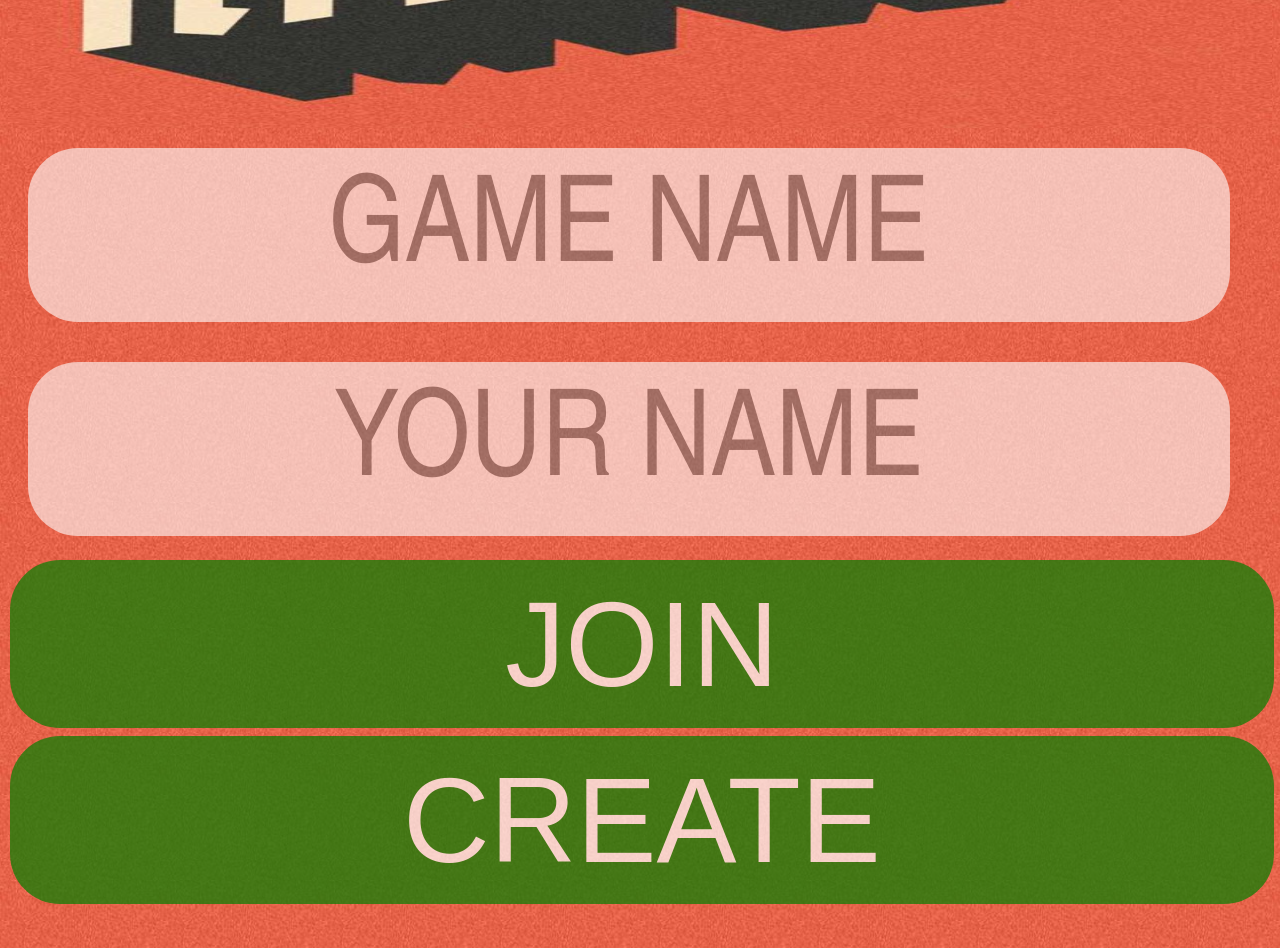
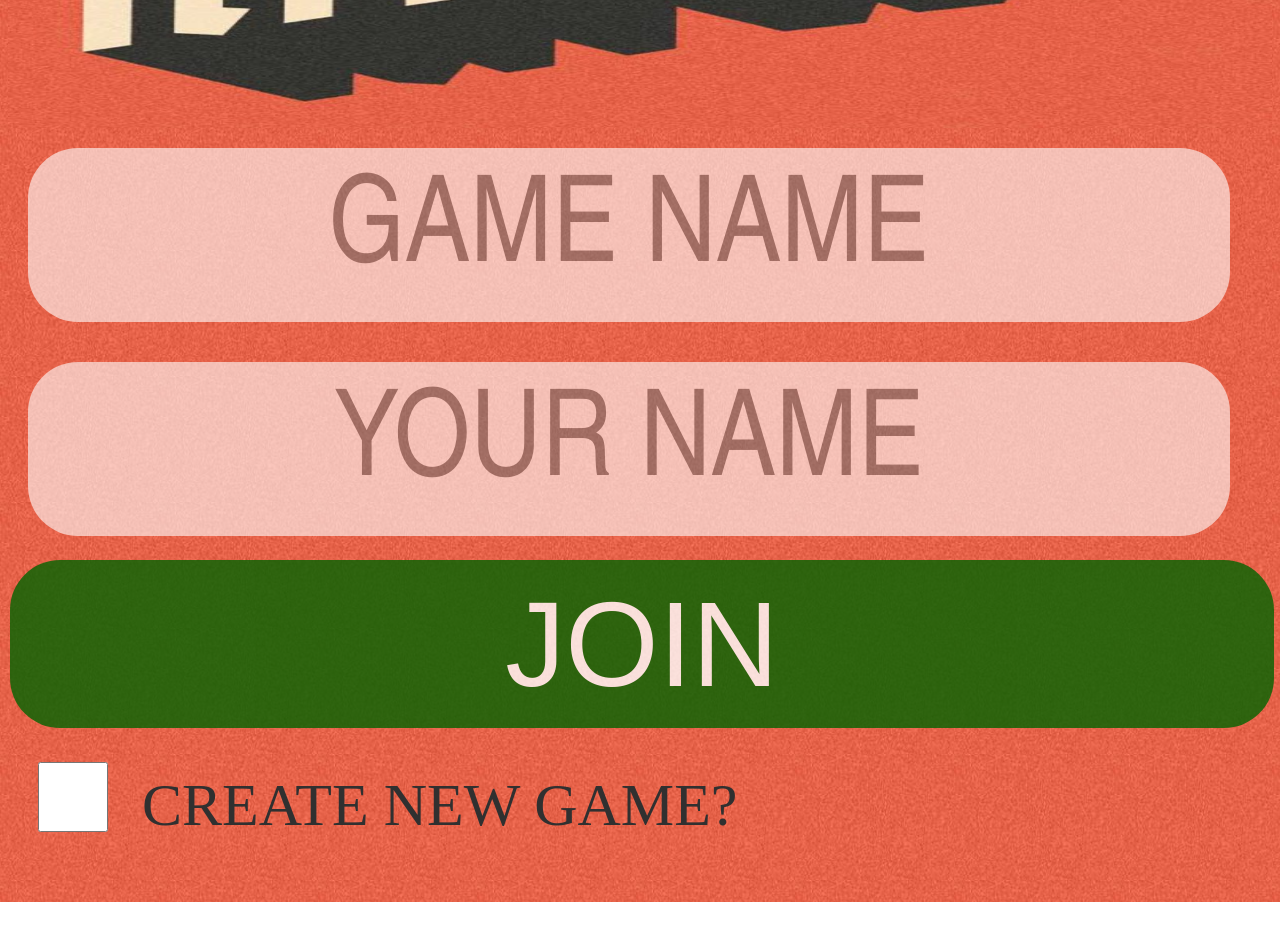
Before and after one commit to kayejor/sh-helper, a plain HTML site: page public/index.html in a window 1280 px wide. Shown: the part 380-1328 px from the top of the page. After the commit the page ends 1282 px from the top, so only its background shows below. Drawn offline with Linux system fonts and the light colour scheme.

Commit message:
made create mode a checkbox instead of a different button

```diff
--- a/public/app.js
+++ b/public/app.js
@@ -1,5 +1,18 @@
 var ws;
 var ingame = false;
+
+function toggleCreateMode() {
+    var createMode = document.getElementById("createSwitch").checked;
+    console.log(createMode);
+    var joinBtn = document.getElementById("joinBtn");
+    if(createMode == 1) {
+        joinBtn.value = "CREATE";
+        joinBtn.onclick = createGame;
+    } else {
+        joinBtn.value = "JOIN";
+        joinBtn.onclick = joinGame;
+    }
+}
 
 function createGame() {
     var gameName = document.getElementById("gameName").value;
@@ -43,10 +56,7 @@ function joinGame()
             alert(evt.data);
         } else if (evt.data == "Joined"){
             ingame = true;
-            document.getElementById("gameName").remove();
-            document.getElementById("name").remove();
-            document.getElementById("createBtn").remove();
-            document.getElementById("joinBtn").remove();
+            document.getElementById("beginForm").remove();
         } else if (evt.data == "First") {
             var button = document.createElement("button");
             button.innerHTML = "START";
--- a/public/index.html
+++ b/public/index.html
@@ -6,10 +6,16 @@
 </head>
 <body>
     <div id="headerLogo"></div>
-    <input type="text" id="gameName" class="nameEntry" placeholder="GAME NAME" maxlength="10" />
-    <input type="text" id="name" class="nameEntry" placeholder="YOUR NAME" maxlength="10" />
-    <button id="joinBtn" class="button" onclick="javascript:joinGame()">JOIN</button>
-    <button id="createBtn" class="button" onclick="javascript:createGame()">CREATE</button>
+    <form id="beginForm" action="">
+        <input type="text" id="gameName" class="nameEntry" placeholder="GAME NAME" maxlength="10" />
+        <input type="text" id="name" class="nameEntry" placeholder="YOUR NAME" maxlength="10" />
+        <input type="button" id="joinBtn" class="button" value="JOIN" onclick="javascript:joinGame()" />
+
+        <div id="createSwitchDiv">
+            <input type="checkbox" id="createSwitch" name="createSwitch" class="switch" onclick="javascript:toggleCreateMode()"/>
+            <label id="createSwitchLabel" for="createSwitch">CREATE NEW GAME?</label>
+        </div>
+    </form>
     <ul id="personList"></ul>
 </body>
 </html>
--- a/public/style.css
+++ b/public/style.css
@@ -25,7 +25,7 @@ body {
     font-family: "Helvetica Narrow","Arial Narrow",Tahoma,Arial,Helvetica,sans-serif;
 }
 .button {
-    background-color: green;
+    background-color: darkgreen;
     color: white;
     border: none;
     text-align: center;
@@ -34,7 +34,7 @@ body {
     margin: 4px 2px;
     width: 100%;
     border-radius: 50px;
-    opacity: 0.7;
+    opacity: 0.8;
 }
 
 ul {
@@ -89,3 +89,15 @@ li.hitler {
 li.fascist {
     background-color: #f0a0a0;
 }
+
+#createSwitch {
+    height: 70px;
+    width: 70px;
+    margin: 30px;
+}
+
+#createSwitchLabel {
+    font-size: 60px;
+    vertical-align: 10%;
+    color: #303030;
+}
```
